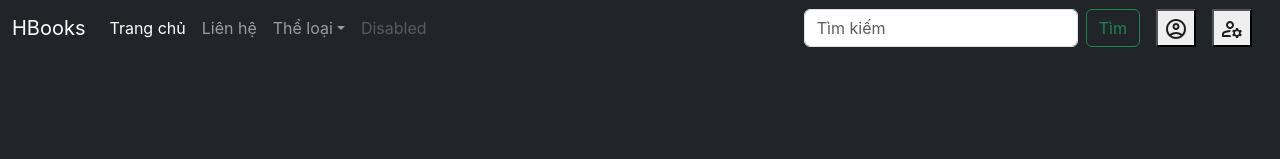
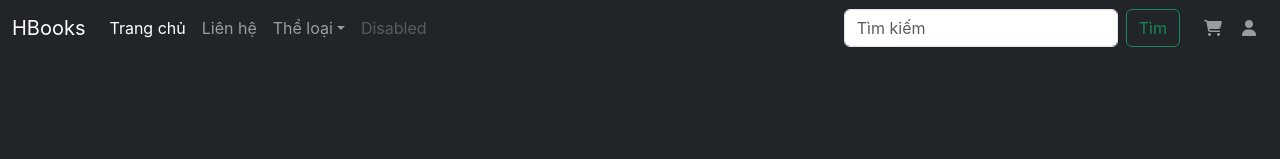
Before and after one commit to leduyhai2004/BookWebFrontend, a React (Create React App) app: page / in a window 1280 px wide. Shown: the top 159 px of the page. Built offline with nearby package versions, Linux system fonts and the light colour scheme; no server answers.

Commit message:
findBook

```diff
--- a/src/App.tsx
+++ b/src/App.tsx
@@ -1,16 +1,17 @@
-import React from 'react';
+import React, { useState } from 'react';
 import './App.css';
 import NavBar from './layout/header-footer/NavBar';
 import Footer from './layout/header-footer/Footer';
 import HomePage from './layout/homepage/HomePage';
-import { getAllBooks } from './api/BookAPI';
+
 
 function App() {
-  // getAllBooks().then().catch();
+  const [searchKey, setSearchKey] = useState("");
+
   return (
     <div className="App">
-      <NavBar/>
-      <HomePage/>
+      <NavBar searchKey={searchKey} setSearchKey={setSearchKey}/>
+      <HomePage searchKey={searchKey}/>
       <Footer/>
     </div>
   );
--- a/src/api/BookAPI.ts
+++ b/src/api/BookAPI.ts
@@ -50,3 +50,13 @@ export async function getThreeNewestBook() : Promise<ResultInterface>{
     const duongDan : string = 'http://localhost:8080/books?sort=id,desc&page=0&size=3';
     return getBooks(duongDan)
 }
+
+export async function findBookBySearchKey(searchKey : string) : Promise<ResultInterface>{
+    let duongDan : string = `http://localhost:8080/books?sort=id,desc&size=8&page=0`
+    const duongDan2 : string = `http://localhost:8080/books/search/findByNameContainingIgnoreCase?sort=id,desc&size=8&page=0&name=${searchKey}`;
+
+    if(searchKey !== ''){
+        duongDan = duongDan2;
+    }
+    return getBooks(duongDan)
+}
--- a/src/layout/header-footer/NavBar.tsx
+++ b/src/layout/header-footer/NavBar.tsx
@@ -1,6 +1,24 @@
-import React from "react";
+import React, { ChangeEvent, useState } from "react";
 
-function NavBar(){
+interface NavBarProps{
+  searchKey : string;
+  setSearchKey : (searchKey : string) => void; // kieu du lieu function
+}
+
+function NavBar({searchKey,setSearchKey} : NavBarProps){
+  const [tuKhoaTamThoi,setTuKhoaTamThoi] = useState("");
+  const onSearchInput=(e : ChangeEvent<HTMLInputElement>)=>{
+    setTuKhoaTamThoi(e.target.value);
+  }
+  const handleSearch=()=>{
+    setSearchKey(tuKhoaTamThoi);
+  }
+  const handleKeyDown = (e : React.KeyboardEvent<HTMLInputElement>) => {
+    if (e.key === "Enter") {
+      e.preventDefault();// The form will not submit and reload the page
+      handleSearch();
+    }
+  };
     return(
         <nav className="navbar navbar-expand-lg navbar-dark bg-dark">
         <div className="container-fluid">
@@ -32,20 +50,27 @@ function NavBar(){
                 <a className="nav-link disabled" aria-disabled="true">Disabled</a>
               </li>
             </ul>
-            <form className="d-flex" role="search" >
-              <input className="form-control me-2" type="search" placeholder="Tìm kiếm" aria-label="Search"/>
-              <button className="btn btn-outline-success me-3" type="submit" >Tìm</button>
-            <button type="button" className="me-3">
-                <a>
-                <svg xmlns="http://www.w3.org/2000/svg" height="24px" viewBox="0 -960 960 960" width="24px" fill="#1f1f1f"><path d="M234-276q51-39 114-61.5T480-360q69 0 132 22.5T726-276q35-41 54.5-93T800-480q0-133-93.5-226.5T480-800q-133 0-226.5 93.5T160-480q0 59 19.5 111t54.5 93Zm246-164q-59 0-99.5-40.5T340-580q0-59 40.5-99.5T480-720q59 0 99.5 40.5T620-580q0 59-40.5 99.5T480-440Zm0 360q-83 0-156-31.5T197-197q-54-54-85.5-127T80-480q0-83 31.5-156T197-763q54-54 127-85.5T480-880q83 0 156 31.5T763-763q54 54 85.5 127T880-480q0 83-31.5 156T763-197q-54 54-127 85.5T480-80Zm0-80q53 0 100-15.5t86-44.5q-39-29-86-44.5T480-280q-53 0-100 15.5T294-220q39 29 86 44.5T480-160Zm0-360q26 0 43-17t17-43q0-26-17-43t-43-17q-26 0-43 17t-17 43q0 26 17 43t43 17Zm0-60Zm0 360Z"/></svg>
-                </a>
-            </button>
-            <button type="button" className="me-3">
-                <a>
-                <svg xmlns="http://www.w3.org/2000/svg" height="24px" viewBox="0 -960 960 960" width="24px" fill="#1f1f1f"><path d="M400-480q-66 0-113-47t-47-113q0-66 47-113t113-47q66 0 113 47t47 113q0 66-47 113t-113 47ZM80-160v-112q0-33 17-62t47-44q51-26 115-44t141-18h14q6 0 12 2-8 18-13.5 37.5T404-360h-4q-71 0-127.5 18T180-306q-9 5-14.5 14t-5.5 20v32h252q6 21 16 41.5t22 38.5H80Zm560 40-12-60q-12-5-22.5-10.5T584-204l-58 18-40-68 46-40q-2-14-2-26t2-26l-46-40 40-68 58 18q11-8 21.5-13.5T628-460l12-60h80l12 60q12 5 22.5 11t21.5 15l58-20 40 70-46 40q2 12 2 25t-2 25l46 40-40 68-58-18q-11 8-21.5 13.5T732-180l-12 60h-80Zm40-120q33 0 56.5-23.5T760-320q0-33-23.5-56.5T680-400q-33 0-56.5 23.5T600-320q0 33 23.5 56.5T680-240ZM400-560q33 0 56.5-23.5T480-640q0-33-23.5-56.5T400-720q-33 0-56.5 23.5T320-640q0 33 23.5 56.5T400-560Zm0-80Zm12 400Z"/></svg>
-                </a>
-            </button>
-            </form>
+
+
+              <form className="d-flex">
+                <input className="form-control me-2" type="search" placeholder="Tìm kiếm" aria-label="Search" onChange={onSearchInput} value={tuKhoaTamThoi} onKeyDown={handleKeyDown} />
+                  <button className="btn btn-outline-success me-3" type="button" onClick={handleSearch} >Tìm</button>
+              </form>
+
+              <ul className="navbar-nav me-1">
+                <li className="nav-item">
+                  <a href="#" className="nav-link">
+                    <i className="fas fa-shopping-cart"></i>
+                  </a>
+                </li>
+              </ul>
+              <ul className="navbar-nav me-1">
+                <li className="nav-item">
+                  <a href="#" className="nav-link">
+                  <i className="fa-solid fa-user"></i>
+                  </a>
+                </li>
+              </ul>
           </div>
         </div>
     </nav>
--- a/src/layout/homepage/HomePage.tsx
+++ b/src/layout/homepage/HomePage.tsx
@@ -3,12 +3,16 @@ import Banner from "./components/Banner";
 import Carousel from "./components/Carousel";
 import ListBook from "../product/ListBook";
 
-function HomePage(){
+
+interface HomePageProp{
+    searchKey : string;
+}
+function HomePage({searchKey} : HomePageProp){
     return(
         <div>
             <Banner/>
             <Carousel/>
-            <ListBook/>
+            <ListBook searchKey={searchKey}/>
         </div>
     );
 }
--- a/src/layout/product/ListBook.tsx
+++ b/src/layout/product/ListBook.tsx
@@ -1,11 +1,14 @@
 import React, { useEffect, useState } from "react";
 import BookProps from "./components/BookProps";
 import Book from "../../models/Book";
-import { getAllBooks } from "../../api/BookAPI";
+import { findBookBySearchKey, getAllBooks } from "../../api/BookAPI";
 import { error } from "console";
 import { Pagination } from "../utils/Pagination";
+interface ListBookProp{
+    searchKey : string;
+}
+function ListBook({searchKey} : ListBookProp) {
 
-const ListBook : React.FC = () =>{
     const [listBook, setListBook] = useState<Book[]>([]);
     const [loading,setLoading] = useState(true);
     const[error,setError] = useState(null);
@@ -17,6 +20,7 @@ const ListBook : React.FC = () =>{
     }
 
     useEffect(()=>{
+        if(searchKey === ""){
         getAllBooks(nowPage-1).then(
             kq =>{
                 setListBook(kq.result);
@@ -28,7 +32,20 @@ const ListBook : React.FC = () =>{
                 setError(error);
             }
         );
-    },[nowPage]) // chi goi 1 lan
+        }else{
+            findBookBySearchKey(searchKey).then(
+                kq =>{
+                    setListBook(kq.result);
+                    setLoading(false);
+                    setTotalPages(kq.totalPages);
+                }
+            ).catch(
+                error =>{
+                    setError(error);
+                }
+            );
+        }
+    },[nowPage,searchKey]) // chi goi 1 lan
 
     if(loading){
         return(
@@ -42,6 +59,15 @@ const ListBook : React.FC = () =>{
         return(
             <div>
                 <h1>It has error: ${error}</h1>
+            </div>
+        );
+    }
+    if(listBook.length === 0){
+        return(
+            <div className="container">
+                <div className="d-flex align-items-center justify-content-center">
+                    <h1 className="">Can't find this book( • ᴖ • ｡)( • ᴖ • ｡)( • ᴖ • ｡)( • ᴖ • ｡)...</h1>
+                </div>
             </div>
         );
     }
```
